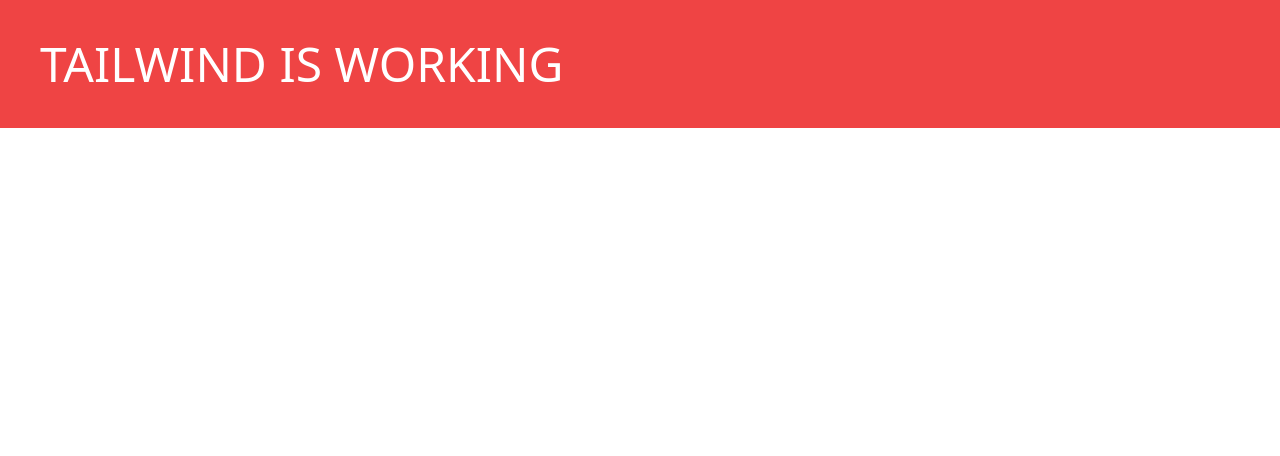
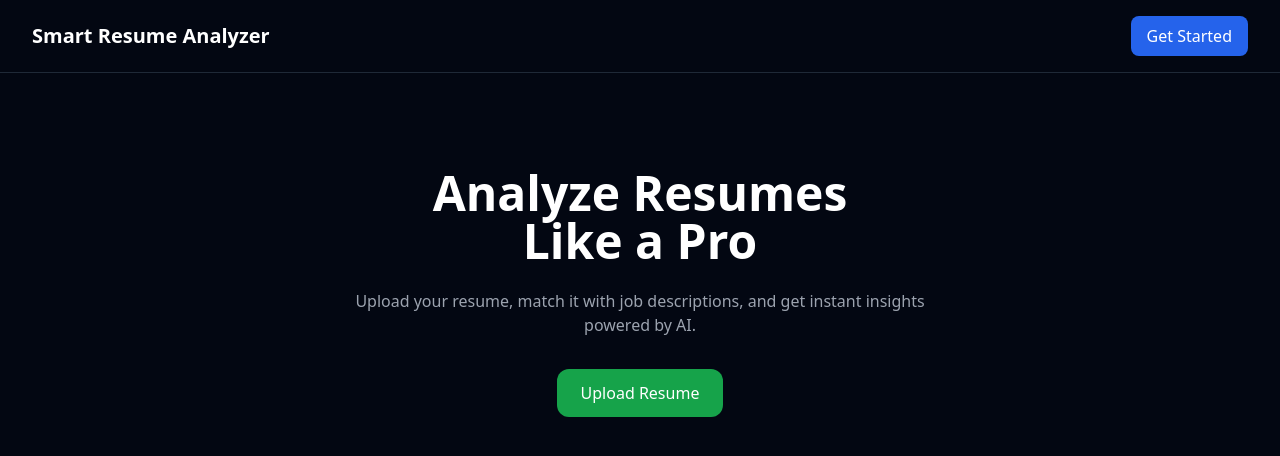
Before and after one commit to Anupthor007/smart-resume-analyzer, a React app in the folder frontend/: page / in a window 1280 px wide. Shown: the top 456 px of the page. Built offline with nearby package versions, Linux system fonts and the light colour scheme; the HTML template or start-up script is replaced by a standard one.

Commit message:
feat: add basic SaaS landing page layout

```diff
--- a/frontend/src/App.jsx
+++ b/frontend/src/App.jsx
@@ -1,7 +1,32 @@
+import { motion } from "framer-motion";
+
 function App() {
   return (
-    <div className="bg-red-500 text-white text-5xl p-10">
-      TAILWIND IS WORKING
+    <div className="min-h-screen bg-gray-950 text-white">
+      <nav className="flex items-center justify-between px-8 py-4 border-b border-gray-800">
+        <h1 className="text-xl font-bold">Smart Resume Analyzer</h1>
+        <button className="px-4 py-2 rounded-lg bg-blue-600 hover:bg-blue-500 transition">
+          Get Started
+        </button>
+      </nav>
+
+      <motion.section
+        initial={{ opacity: 0, y: 40 }}
+        animate={{ opacity: 1, y: 0 }}
+        transition={{ duration: 0.8 }}
+        className="flex flex-col items-center justify-center text-center mt-24 px-6"
+      >
+        <h2 className="text-5xl font-extrabold mb-6">
+          Analyze Resumes <br /> Like a Pro
+        </h2>
+        <p className="text-gray-400 max-w-xl mb-8">
+          Upload your resume, match it with job descriptions, and get instant
+          insights powered by AI.
+        </p>
+        <button className="px-6 py-3 rounded-xl bg-green-600 hover:bg-green-500 transition">
+          Upload Resume
+        </button>
+      </motion.section>
     </div>
   )
 }
```
